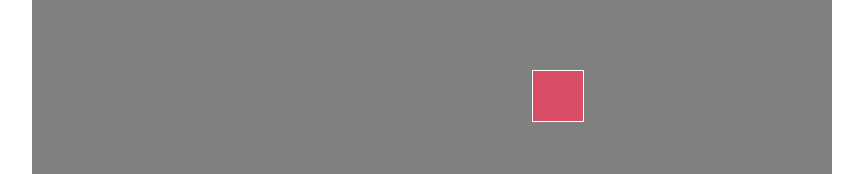
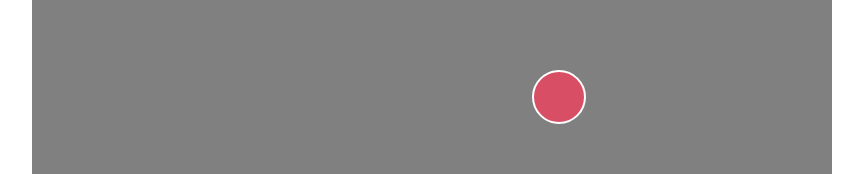
Before and after one commit to Magnary1/moving-object-game, a plain HTML site: page index.html in a window 1280 px wide. Shown: the part 209-383 px from the top of the page, without its empty margins (208-1071 px from the left). Drawn offline with Linux system fonts and the light colour scheme.

Commit message:
changed square to circle

```diff
--- a/styles.css
+++ b/styles.css
@@ -15,7 +15,8 @@
 .box {
     height: 50px;
     width: 50px;
-    border: 1px solid white;
+    border: 2px solid white;
+    border-radius: 100%;
 }
 
 .box:hover {
```
